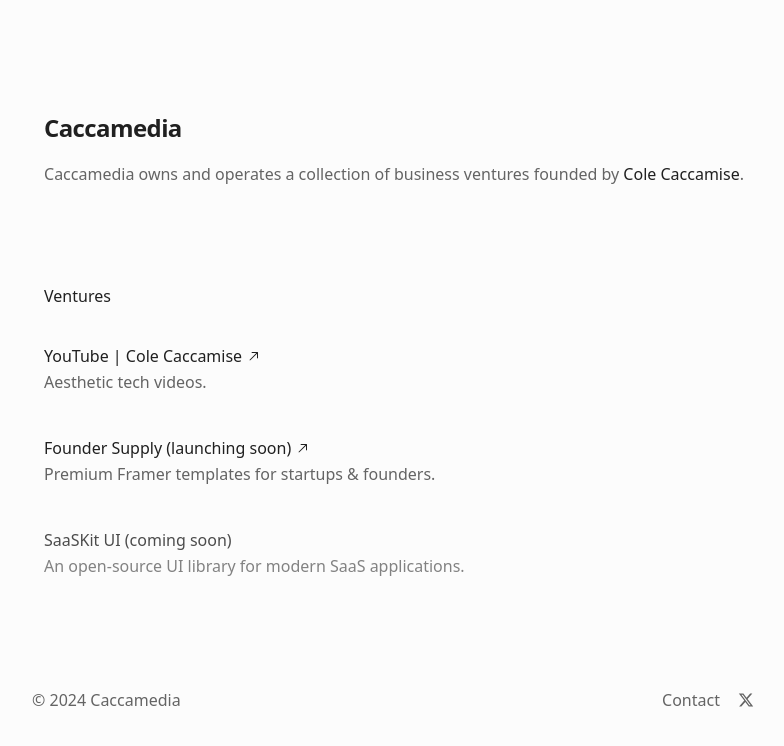
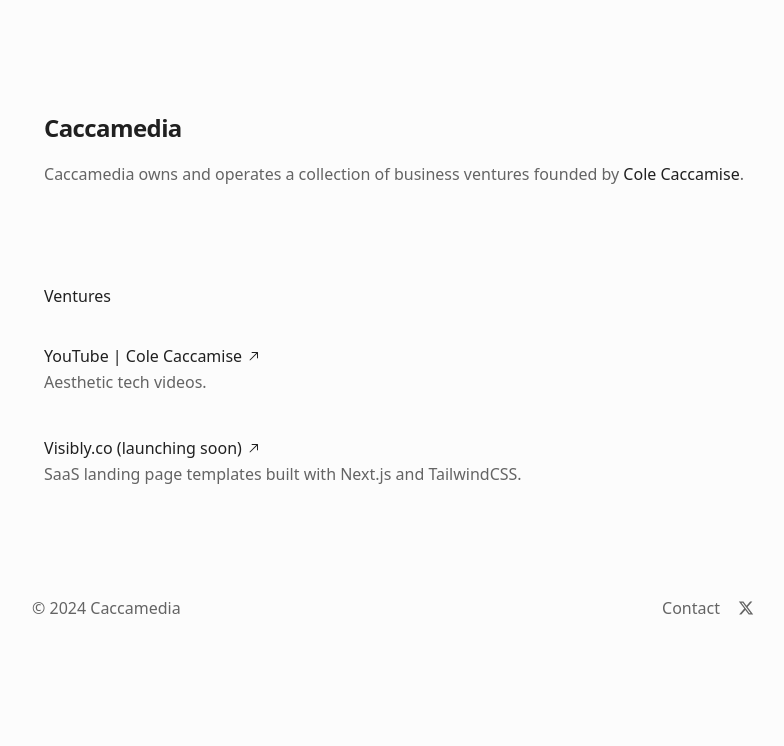
Before and after one commit to ColeCaccamise/caccamedia, a Next.js app: page / in a window 1280 px wide. Shown: the top 746 px of the page, without its empty margins (246-1030 px from the left). Built offline with nearby package versions, Linux system fonts and the light colour scheme.

Commit message:
feat(ventures): add visibly as venture

```diff
--- a/app/page.tsx
+++ b/app/page.tsx
@@ -11,14 +11,10 @@
 			url: 'https://youtube.com/@ColeCaccamise',
 		},
 		{
-			name: 'Founder Supply (launching soon)',
-			description: 'Premium Framer templates for startups & founders. ',
-			url: 'https://founder.supply/',
-		},
-		{
-			name: 'SaaSKit UI (coming soon)',
-			description: 'An open-source UI library for modern SaaS applications.',
-			// url: 'https://saaskit.design/',
+			name: 'Visibly.co (launching soon)',
+			description:
+				'SaaS landing page templates built with Next.js and TailwindCSS.',
+			url: 'https://caccamise.link/visibly',
 		},
 	];
 
```
